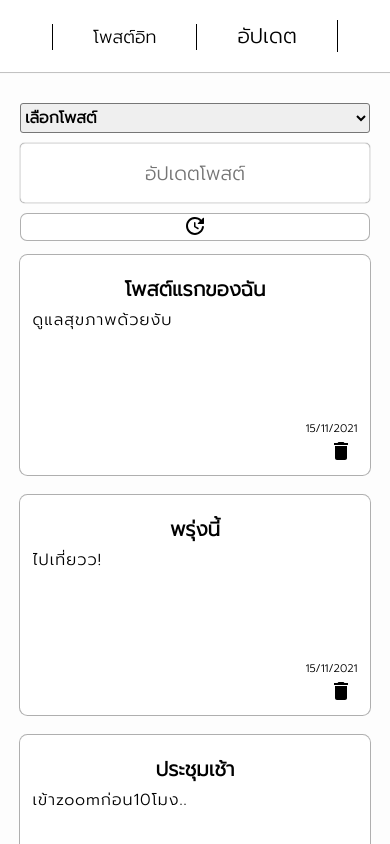
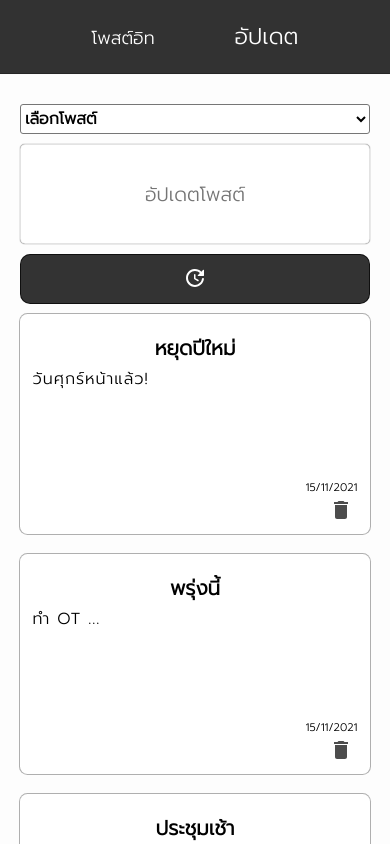
Before and after one commit to kiart-tantasi/note-app-react-client, a React (Create React App) app: page /update in a window 390 px wide. Shown: the top 844 px of the page. Built offline with nearby package versions, Linux system fonts and the light colour scheme; a web font is replaced by a local one.

Commit message:
fixed toString(), changed color, and expanded the button

```diff
--- a/src/Adding Note/AddNote.js
+++ b/src/Adding Note/AddNote.js
@@ -35,12 +35,12 @@ export default function AddNote(props) {
         <div className="Two-input">
           <input
             className="install-font"
+            id="First-input"
             onChange={handleInputChange}
             onClick={handleInputOn}
             value={input.item}
             type="text"
             name="item"
-            id="First-input"
             placeholder={expanded ? "หัวข้อ" : "โพสต์อิท !"}
             autoComplete="off"
             ref={titleRef}
@@ -49,6 +49,7 @@ export default function AddNote(props) {
           {expanded && (
             <input
               className="install-font"
+              id="Second-input"
               onChange={handleInputChange}
               value={input.des}
               type="text"
--- a/src/App.css
+++ b/src/App.css
@@ -23,8 +23,7 @@ body {
 .main-nav {
   margin: 0;
   width: 100vw;
-  background-color: #fff;
-  color: black;
+  background-color: rgba(0, 0, 0, 0.8);
   padding: 20px;
   border-bottom: 1px solid rgba(0, 0, 0, 0.24);
   box-shadow: 0 0 0.5px rgba(0, 0, 0, 0.514);
@@ -35,22 +34,19 @@ body {
 .route-active {
   display: inline-block;
   text-decoration: none;
-  color: #000;
+  color: #fff;
 }
 
 .route:first-child,
 .route-active:first-child {
   padding-left: 20px;
-  border-left: 1px solid black;
   padding-right: 20px;
-  border-right: 1px solid black;
 }
 
 .route:last-child,
 .route-active:last-child {
   padding-left: 20px;
   padding-right: 20px;
-  border-right: 1px solid black;
 }
 
 .route {
@@ -58,7 +54,7 @@ body {
 }
 
 .route-active {
-  font-size: 1.3rem;
+  font-size: 1.4rem;
 }
 
 /* Show Notes */
@@ -113,6 +109,10 @@ body {
   margin-right: 5px;
 }
 
+.delete-button {
+  color: rgba(0,0,0,0.7);
+}
+
 /* FLEX SYSTEM IN SHOW NOTE SECTION */
 
 .item-block-flex {
@@ -151,11 +151,12 @@ body {
 
 .Add-item button,
 .Update-item button {
-  border-radius: 7px;
-  background-color: #fff;
-  border: 1px solid rgba(0, 0, 0, 0.308);
-  width: 27px;
-  height: 28px;
+  border-radius: 10px;
+  background-color: rgba(0, 0, 0, 0.8);
+  color: #fff;
+  border: 1px solid rgba(0, 0, 0, 0.7);
+  width: 100px;
+  height: 40px;
 }
 
 .Two-input input:first-child {
--- a/src/App.js
+++ b/src/App.js
@@ -26,12 +26,12 @@ export default function App() {
     }
     // Title is longer than 20 characters.
     if (item.length > 20) {
-      alert("หัวข้อมีความยาวเกินไป");
+      alert("หัวข้อยาวเกินไป");
       return;
     }
     // Description is longer than 90 characters.
     if (des.length > 90) {
-      alert("รายละเอียดมีความยาวเกินไป");
+      alert("รายละเอียดยาวเกินไป");
       return;
     }
 
--- a/src/Media-Query.css
+++ b/src/Media-Query.css
@@ -23,14 +23,24 @@
         max-width: 600px;
     }
 
-    .Update-item select {
-        width: 400px;
-        height: 30px;
-      }
+    #First-input {
+        height: 50px;
+    }
+
+    #Second-input, .Update-item input {
+        height: 100px;
+    }
 
     .Add-item button,
     .Update-item button {
         width: 400px;
+        height: 50px;
+    }
+
+    .Update-item select {
+        width: 400px;
+        height: 45px;
+        background-color: #fff;
     }
 }
 
--- a/src/share/LocalStorageContext.js
+++ b/src/share/LocalStorageContext.js
@@ -7,10 +7,10 @@ const LocalStorageContext = React.createContext({
 
 function LocalStorageContextProvider(props) {
   let initialPosts = [
-    {_id: 1,item: "โพสต์แรกของฉัน", des:"ดูแลสุขภาพด้วยงับ", date: new Date().getTime()},
-    {_id: 2,item: "พรุ่งนี้", des:"ไปเที่ยวว!", date: new Date().getTime()},
-    {_id: 3,item: "ประชุมเช้า", des:"เข้าzoomก่อน10โมง..", date: new Date().getTime()},
-    {_id: 4,item: "หยุดปีใหม่", des:"วันศุกร์นี้แล้ววววว", date: new Date().getTime()},
+    {_id: "4",item: "หยุดปีใหม่", des:"วันศุกร์หน้าแล้ว!", date: new Date().getTime()},
+    {_id: "3",item: "พรุ่งนี้", des:"ทำ OT ...", date: new Date().getTime()},
+    {_id: "2",item: "ประชุมเช้า", des:"วันพุธ เข้าzoomก่อน 10 โมง", date: new Date().getTime()},
+    {_id: "1",item: "โพสต์แรกของฉัน", des:"ดูแลสุขภาพด้วยงับ", date: new Date().getTime()},
   ];
 
   if (localStorage.getItem("myPostIt")) {
@@ -35,13 +35,13 @@ function LocalStorageContextProvider(props) {
   }
 
   function deletePost(id) {
-    const newPosts = posts.filter((x) => x._id !== id);
+    const newPosts = posts.filter((x) => x._id.toString() !== id.toString());
     setPosts(newPosts);
     localStorage.setItem("myPostIt", JSON.stringify(newPosts));
   }
 
   function updatePost(id, des) {
-    const newPosts = posts.map((x) => (x._id === id ? { ...x, des: des } : x));
+    const newPosts = posts.map((x) => (x._id.toString() === id.toString() ? { ...x, des: des } : x));
     setPosts(newPosts);
     localStorage.setItem("myPostIt", JSON.stringify(newPosts));
   }
```
